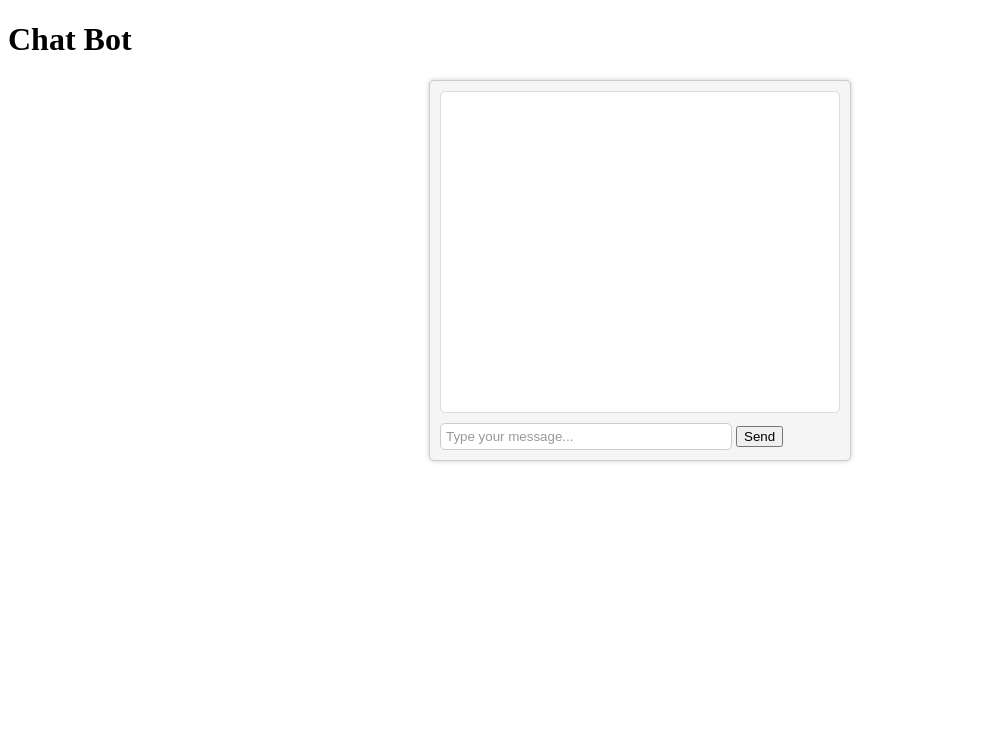
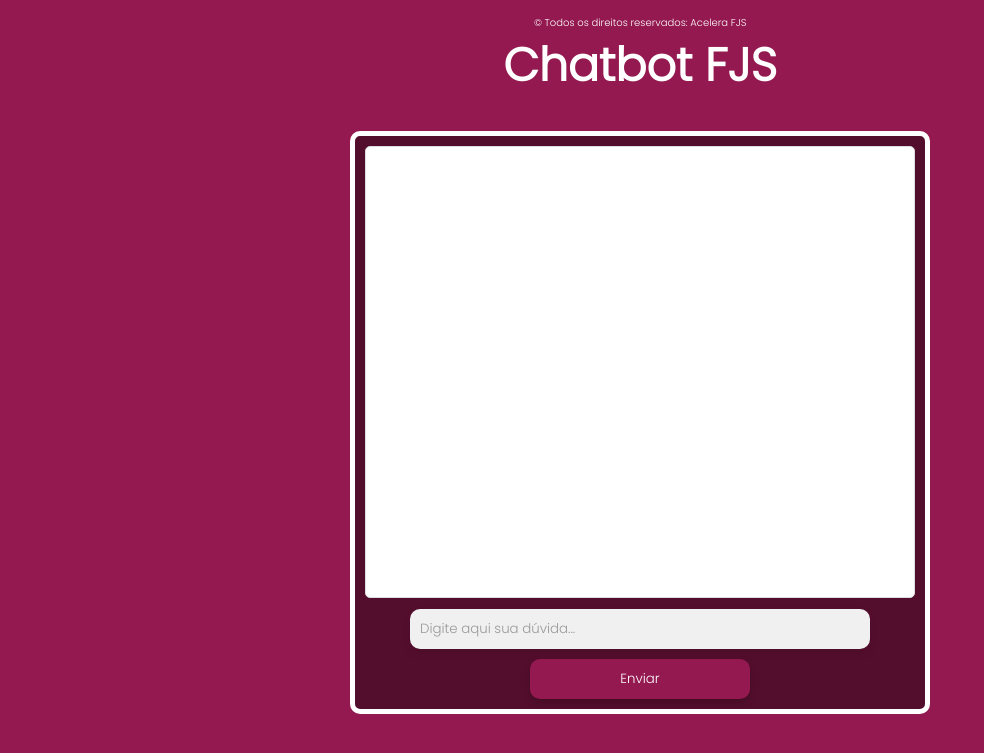
Before and after one commit to fjsprojetos-acelera/chatbot-fjs, a Flask app: page / in a window 1280 px wide. Shown: the top 753 px of the page, without its empty margins (0-984 px from the left). Run offline with Flask 3, Linux system fonts and the light colour scheme.

Commit message:
layout adicionado ao frontend

```diff
--- a/app.py
+++ b/app.py
@@ -4,7 +4,6 @@ import os
 import sys
 import openai
 from flask_cors import CORS
-# ... import other necessary modules
 
 app = Flask(__name__)
 CORS(app)
@@ -16,8 +15,9 @@ def index():
 @app.route('/ask', methods=['POST'])
 def ask():
     try:
+        print("teste 1")
         userInput = request.form['user_input']
-        print("manga")
+        print("teste")
         bot_response = chatBotRun(userInput)
         return jsonify({'response': bot_response})
     except Exception as e:
--- a/chatgpt.py
+++ b/chatgpt.py
@@ -41,8 +41,8 @@ def chatBotRun(query):
 
     chat_history = []
     while True:
-      #if not query:
-      #query = input("Prompt: ")
+      if not query:
+        query = input("Prompt: ")
 
       #Salva as últimas perguntas
       result = chain({"question": query, "chat_history": chat_history})
--- a/static/script.js
+++ b/static/script.js
@@ -15,26 +15,21 @@ document.addEventListener('DOMContentLoaded', function () {
     });
 
     function appendUserMessage(message) {
-        chatLog.innerHTML += `<div class="user-message">${message}</div>`;
+        chatLog.innerHTML += `<div class="user-message title-user">${message}</div>`;
     }
 
     function getUserResponse(userMessage) {
         const json = JSON.stringify({ user_input: userMessage })
         console.log(json)
-        fetch('/ask', {
+        fetch('http://127.0.0.1:5000/ask', {
             method: 'POST',
             body: json,
             headers: {
                 'Content-Type': 'application/json'
             }
         })
-        .then(response => {
-            response.json()
-            console.log(response.json())
-        })
+        .then(response => response.json())
         .then(data => {
-            console.log(data)
-            console.log(data.response)
             const botResponse = data.response;
             appendBotMessage(botResponse);
         })
--- a/static/style.css
+++ b/static/style.css
@@ -1,16 +1,47 @@
 /* Estilização básica do chatbot */
+body {
+    font-size: 23px;
+    font-family: 'Poppins', sans-serif;
+    color: #fff;
+    text-align: center;
+    background-color: #941950;
+}
+
+#button-send {
+    font-family: 'Poppins', sans-serif;
+    padding: 10px 20px;
+    margin-top: 10px;
+    width: 40%;
+    border: none;
+    border-radius: 10px;
+    background-color: #941950; /* Cor de fundo */
+    color: #fff; /* Cor do texto */
+    box-shadow: 0 4px 8px rgba(0, 0, 0, 0.2); /* Sombra */
+    transition: background-color 0.2s ease, box-shadow 0.2s ease;
+    cursor: pointer;
+}
+
+#button-send:hover {
+    background-color: #ce216f; /* Cor de fundo quando em foco */
+}
+
+#button-send:focus {
+    outline: none; /* Remova a borda de foco padrão */
+}
+
+
 .chat-box {
-    background-color: #f5f5f5;
-    border: 1px solid #ccc;
+    background-color: #0000006f;
+    border: 5px solid #ffffff;
     padding: 10px;
-    border-radius: 5px;
-    box-shadow: 0 0 5px rgba(0, 0, 0, 0.2);
-    max-width: 400px;
+    border-radius: 10px;
+    box-shadow: 1 1 5px rgba(0, 0, 0, 0.2);
+    max-width: 550px;
     margin: 0 auto;
 }
 
 .chat-log {
-    height: 300px;
+    height: 430px;
     overflow-y: scroll;
     padding: 10px;
     border: 1px solid #ddd;
@@ -18,13 +49,27 @@
     background-color: #fff;
 }
 
+.title-user::before {
+    content: "SUA PERGUNTA: ";
+}
+
+.title-bot::before {
+    content: "RESPOSTA: ";
+}
+
+.user-message, .bot-message {
+    /* ... outros estilos ... */
+    max-width: 100%;
+    word-wrap: break-word;
+}
+
 .user-message {
-    background-color: #007bff;
+    background-color: #797979;
     color: #fff;
     padding: 5px 10px;
     border-radius: 5px;
     margin-bottom: 10px;
-    max-width: 70%;
+    max-width: 100%;
     word-wrap: break-word;
 }
 
@@ -34,7 +79,7 @@
     padding: 5px 10px;
     border-radius: 5px;
     margin-bottom: 10px;
-    max-width: 70%;
+    max-width: 100%;
     word-wrap: break-word;
 }
 
@@ -43,27 +88,34 @@
     margin-top: 10px;
 }
 
+/* Estilização do input */
 #user-input {
-    width: 70%;
-    padding: 5px;
-    border: 1px solid #ccc;
-    border-radius: 5px;
+    font-family: 'Poppins', sans-serif;;
+    width: 80%;
+    padding: 10px;
+    border: none;
+    border-radius: 10px;
+    background-color: #f0f0f0; /* Cor de fundo */
+    color: #333; /* Cor do texto */
+    box-shadow: 0 4px 8px rgba(0, 0, 0, 0.1); /* Sombra */
+    transition: background-color 0.2s ease, box-shadow 0.2s ease;
 }
 
 #user-input::placeholder {
-    color: #999;
+    color: #999; /* Cor do texto de placeholder */
 }
 
-#user-input[type="text"] {
-    border: 1px solid #ccc;
-    border-radius: 5px;
+#user-input:focus {
+    background-color: #fff; /* Cor de fundo quando em foco */
+    box-shadow: 0 4px 12px rgba(0, 0, 0, 0.2); /* Sombra mais forte quando em foco */
 }
 
-#user-input[type="submit"] {
-    background-color: #007bff;
-    color: #fff;
-    border: none;
-    border-radius: 5px;
-    padding: 5px 10px;
-    cursor: pointer;
+#copyright {
+    position: absolute; /* Define a posição absoluta */
+    top: 0; /* Alinha no topo da página */
+    color: #fff; /* Cor do texto */
+    text-align: center; /* Alinhar ao centro */
+    padding: 5px; /* Espaçamento interno */
+    width: 98%; /* Largura total */
+    font-size: 10px; /* Tamanho da fonte pequeno */
 }
--- a/templates/index.html
+++ b/templates/index.html
@@ -3,16 +3,22 @@
 <head>
     <meta charset="UTF-8">
     <meta name="viewport" content="width=device-width, initial-scale=1.0">
-    <title>Chat Bot</title>
+    <title>Chatbot FJS</title>
     <link rel="stylesheet" href="static\style.css">
+    <link rel="preconnect" href="https://fonts.googleapis.com">
+    <link rel="preconnect" href="https://fonts.gstatic.com" crossorigin>
+    <link href="https://fonts.googleapis.com/css2?family=Poppins:wght@300&display=swap" rel="stylesheet">
 </head>
 <body>
-    <h1>Chat Bot</h1>
+    <div id="copyright">
+        <p>&copy; Todos os direitos reservados: Acelera FJS</p>
+    </div>
+    <h1>Chatbot FJS</h1>
     <div class="chat-box">
         <div class="chat-log" id="chat-log"></div>
         <form id="user-input-form">
-            <input type="text" id="user-input" placeholder="Type your message...">
-            <button type="submit">Send</button>
+            <input type="text" id="user-input" name="user_input" placeholder="Digite aqui sua dúvida...">
+            <button type="submit" id="button-send">Enviar</button>
         </form>
     </div>
     <script src="static/script.js"></script>
```
Also changed, not shown: templates/images/4a35544fade4fa0e81416d56b4c760d7-removebg-preview.png (added), templates/images/istockphoto-1276619045-612x612-removebg-preview (1).png (added), templates/images/logo.png (added).
